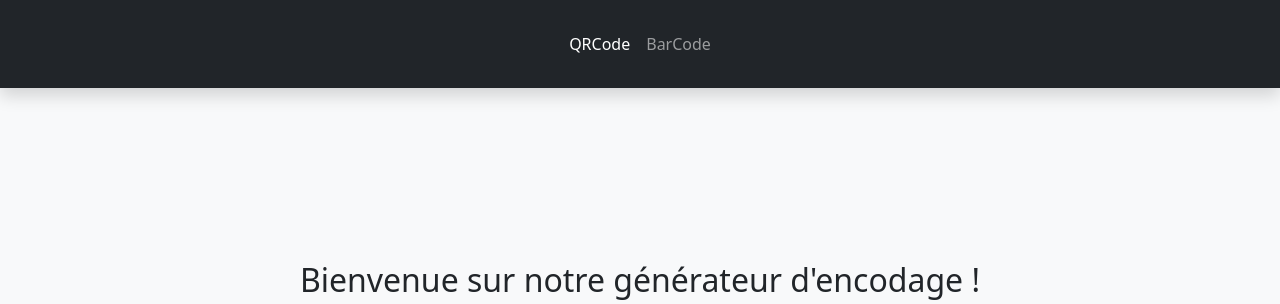
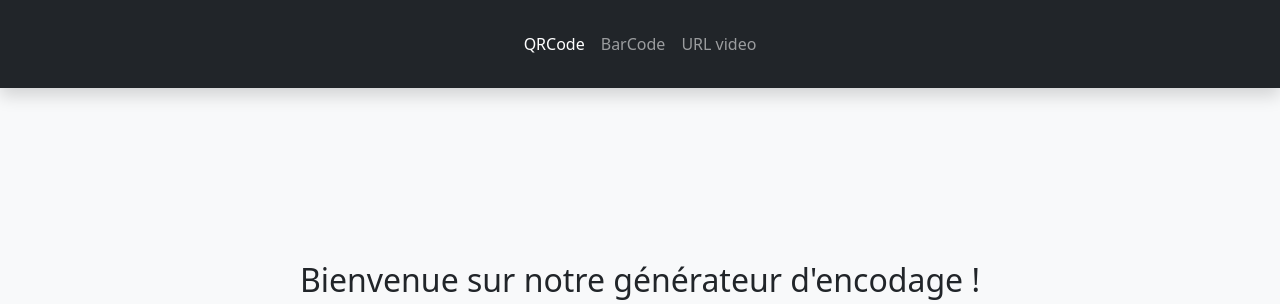
Before and after one commit to randriamalala5/qr-bar-encoding, a Flask app: page / in a window 1280 px wide. Shown: the top 304 px of the page. Run offline with Flask 2, Linux system fonts and the light colour scheme.

Commit message:
1er test url download

```diff
--- a/main.py
+++ b/main.py
@@ -5,12 +5,20 @@ import matplotlib.pyplot as plt
 from datetime import date
 from io import BytesIO
 import barcode
+import random
 import qrcode
 import base64
-import random
+import yt_dlp
 import io
+import os
 
 app = Flask(__name__)
+
+@app.route('/down')
+def download():
+    url = request.form.get('url')
+    download_video(url)
+    return render_template('index.html', url = url)
 
 @app.route('/git')
 def redirection_google():
@@ -78,6 +86,17 @@ def barcodegen():
             bar_code_data = base64.b64encode(buffer.getvalue()).decode('utf-8')
     return render_template('index.html', bar_code_data = bar_code_data, placeholder_bc = phbc, placeholder_qr = phqr, texte_saisi_bc = text)
 
+
+def download_video(url):
+    ydl_opts = {
+        'outtmpl': 'video_downloaded.%(ext)s',  # Nom du fichier de sortie
+        'noplaylist': True,  # Ne pas télécharger des playlists, juste la vidéo
+        'quiet': False,  # Afficher des logs pour le suivi
+    }
+
+    with yt_dlp.YoutubeDL(ydl_opts) as ydl:
+        ydl.download([url])
+
 if __name__ == '__main__':
     app.run(debug=True)
     #app.run(host = '192.168.137.1', port = 5000, debug=True)
--- a/templates/index.html
+++ b/templates/index.html
@@ -37,6 +37,9 @@
 						<li class="nav-item">
 							<a class="nav-link" href="#" id="nav-bc">BarCode</a>
 						</li>
+						<li class="nav-item">
+							<a class="nav-link" href="#" id="nav-url">URL video</a>
+						</li>
 					</ul>
 				</div>
 			</div>
@@ -67,7 +70,7 @@
 		</script>
         <div class="content">
 			<div id = 'form-qr' class="form-container w-100 text-center">
-				<h3>Pour encoder un QRCode </h3>
+				<h3> Pour encoder un QRCode </h3>
 				<form action="/qrcodegen" method="post" class="mb-4">
 					<div class='mb-3'>
 						<textarea class="form-control" placeholder="{{placeholder_qr}}"  name="char" id="char" cols="33" rows="20">{{ texte_saisi_qr }}</textarea>
@@ -80,7 +83,7 @@
 			</div>
 
 			<div id = 'form-bc' class="form-container w-100 text-center" style = "display: none;">
-				<h3>Pour encoder un BarCode </h3>
+				<h3> Pour encoder un BarCode </h3>
 				<form action="/barcodegen" method="post" class="mb-4">
 					<div class='mb-3'>
 						<textarea class="form-control" placeholder="{{placeholder_bc}}" name="char_bar" id="char_bar" cols="33" rows="20" required> {{ texte_saisi_bc }} </textarea>
@@ -88,6 +91,19 @@
 
 					<div class="d-flex justify-content-center">
 						<button id = 'btn-encoder-bc' type="submit" class="btn btn-dark">Encoder</button>
+					</div>
+				</form>
+			</div>
+
+			<div id = 'form-url' class="form-container w-100 text-center" style = "display: none;">
+				<h3> Put URL here for your video </h3>
+				<form action="/download" method="post" class="mb-4">
+					<div class='mb-3'>
+						<textarea class="form-control" placeholder="{{placeholder_bc}}" name="char_bar" id="url" cols="33" rows="20" required></textarea>
+					</div>
+
+					<div class="d-flex justify-content-center">
+						<button id = 'btn-url' type="submit" class="btn btn-dark">Download</button>
 					</div>
 				</form>
 			</div>
@@ -216,6 +232,16 @@
             document.getElementById("nav-qr").classList.remove("active");
         });
 
+		document.getElementById("nav-url").addEventListener("click", function () {
+            document.getElementById("form-qr").style.display = "none";
+            document.getElementById("form-bc").style.display = "none";
+            document.getElementById("form-url").style.display = "block";
+
+            // Changer l'onglet actif
+            this.classList.add("active");
+            document.getElementById("nav-url").classList.remove("active");
+        });
+
 		document.getElementById("about").addEventListener("click", function () {
             document.getElementById("form-qr").style.display = "none";
             document.getElementById("form-bc").style.display = "none";
```
